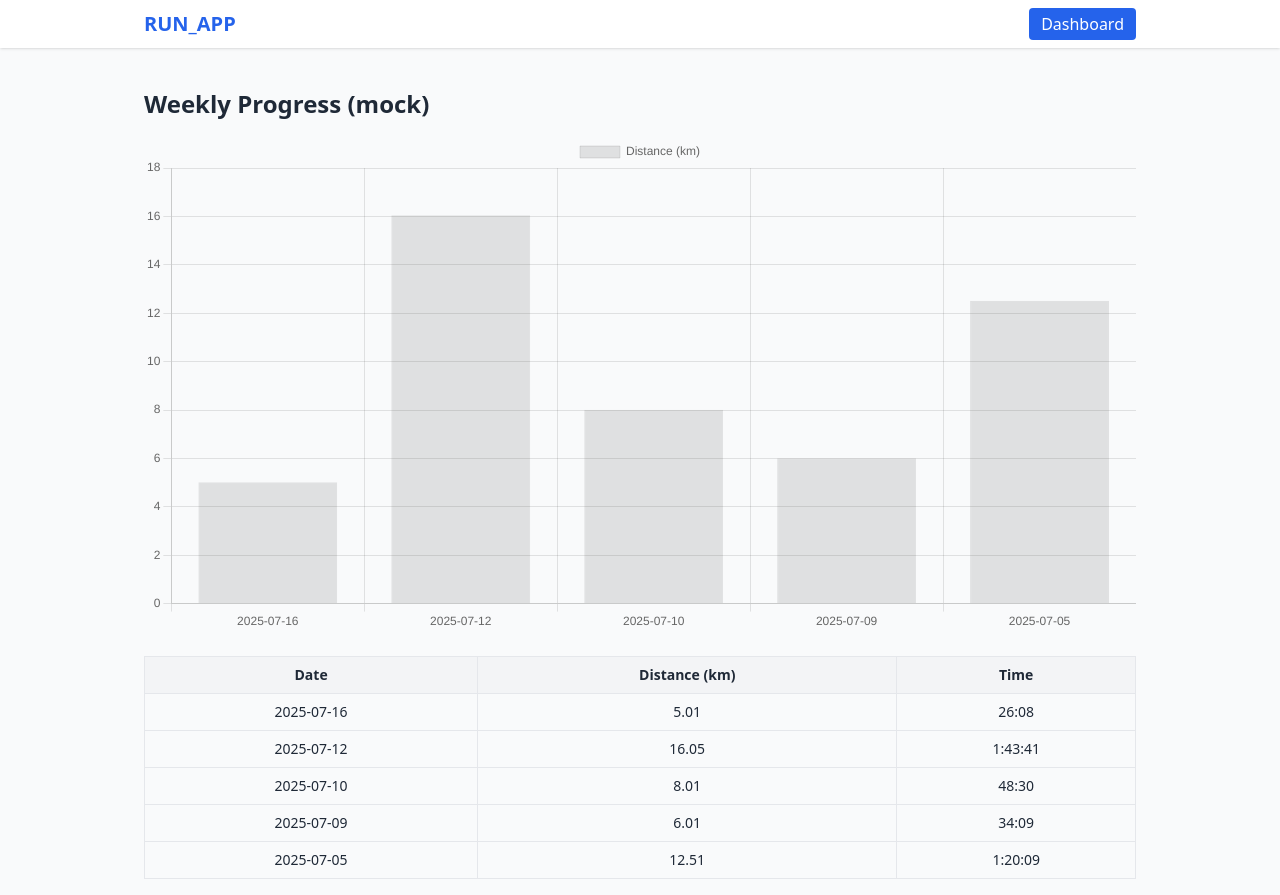
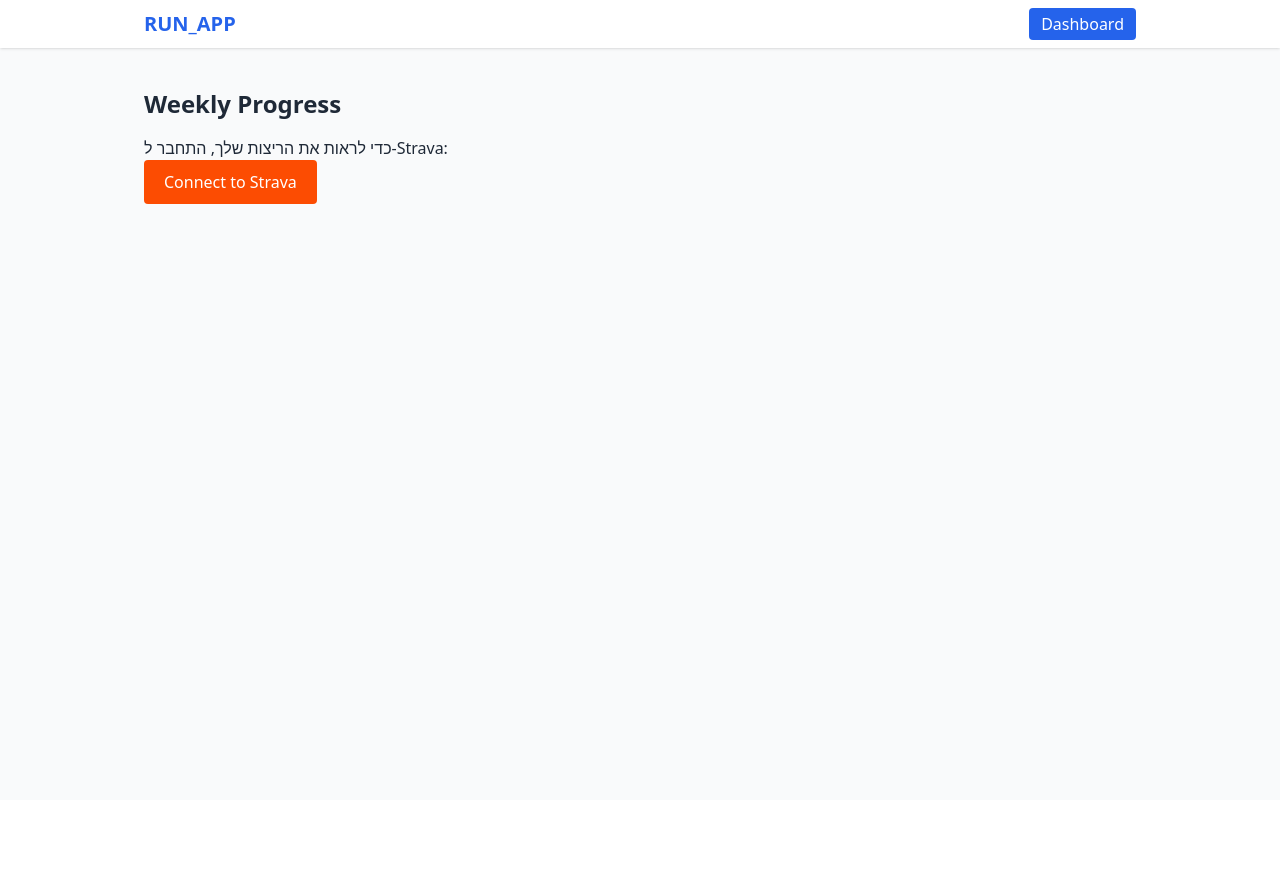
Before and after one commit to yan0321/RUN_APP, a React (Create React App) app: page /dashboard in a window 1280 px wide. After the commit the page ends 800 px from the top, so only its background shows below. Built offline with nearby package versions, Linux system fonts and the light colour scheme.

Commit message:
Strava OAuth: connect button, callback, and real dashboard data

```diff
--- a/src/App.js
+++ b/src/App.js
@@ -2,6 +2,7 @@ import React from "react";
 import { Routes, Route, Navigate } from "react-router-dom";
 import Navbar from "./components/Navbar";
 import Dashboard from "./pages/Dashboard";
+import StravaCallback from "./pages/StravaCallback";
 
 function App() {
   return (
@@ -11,6 +12,7 @@ function App() {
         <Routes>
           <Route path="/" element={<Navigate to="/dashboard" replace />} />
           <Route path="/dashboard" element={<Dashboard />} />
+          <Route path="/strava-callback" element={<StravaCallback />} />
         </Routes>
       </div>
     </div>
--- /dev/null
+++ b/src/components/StravaConnectButton.jsx
@@ -0,0 +1,35 @@
+import React from "react";
+
+const StravaConnectButton = () => {
+  const handleConnect = () => {
+    const clientId = "169003";
+    const redirectUri = "http://localhost:3000/strava-callback";
+    const responseType = "code";
+    const scope = "read,activity:read_all";
+    const approvalPrompt = "auto";
+
+    const authUrl = `https://www.strava.com/oauth/authorize?client_id=${clientId}&response_type=${responseType}&redirect_uri=${encodeURIComponent(
+      redirectUri
+    )}&scope=${encodeURIComponent(scope)}&approval_prompt=${approvalPrompt}`;
+
+    window.location.href = authUrl;
+  };
+
+  return (
+    <button
+      onClick={handleConnect}
+      style={{
+        backgroundColor: "#fc4c02",
+        color: "white",
+        padding: "10px 20px",
+        border: "none",
+        borderRadius: "4px",
+        cursor: "pointer",
+      }}
+    >
+      Connect to Strava
+    </button>
+  );
+};
+
+export default StravaConnectButton;
--- a/src/pages/Dashboard.jsx
+++ b/src/pages/Dashboard.jsx
@@ -1,20 +1,62 @@
 import React, { useEffect, useState } from "react";
 import { Bar } from "react-chartjs-2";
 import { Chart, BarElement, CategoryScale, LinearScale, Tooltip, Legend } from "chart.js";
+import StravaConnectButton from "../components/StravaConnectButton";
 import sampleRuns from "../sampleRuns.json";
 
 Chart.register(BarElement, CategoryScale, LinearScale, Tooltip, Legend);
 
 export default function Dashboard() {
   const [runs, setRuns] = useState([]);
+  const [loading, setLoading] = useState(false);
+  const [error, setError] = useState(null);
 
   useEffect(() => {
-    // simulate API call
-    setRuns(sampleRuns);
+    const token = localStorage.getItem("strava_access_token");
+    if (!token) {
+      setRuns([]);
+      return;
+    }
+    setLoading(true);
+    fetch("https://www.strava.com/api/v3/athlete/activities?per_page=20", {
+      headers: { Authorization: `Bearer ${token}` },
+    })
+      .then((res) => res.json())
+      .then((data) => {
+        if (Array.isArray(data)) {
+          // סנן רק ריצות
+          const runsOnly = data.filter((a) => a.type === "Run").slice(0, 10);
+          setRuns(
+            runsOnly.map((run) => ({
+              id: run.id,
+              date: run.start_date_local?.slice(0, 10) || run.start_date?.slice(0, 10),
+              distance: (run.distance / 1000).toFixed(2),
+              time: formatTime(run.moving_time),
+            }))
+          );
+        } else {
+          setError("שגיאה בשליפת נתונים מ-Strava");
+        }
+        setLoading(false);
+      })
+      .catch((err) => {
+        setError("שגיאה: " + err.message);
+        setLoading(false);
+      });
   }, []);
 
+  function formatTime(seconds) {
+    const h = Math.floor(seconds / 3600);
+    const m = Math.floor((seconds % 3600) / 60);
+    const s = seconds % 60;
+    return [h > 0 ? h : null, m, s]
+      .filter((v) => v !== null)
+      .map((v) => String(v).padStart(2, "0"))
+      .join(":");
+  }
+
   const labels = runs.map((r) => r.date);
-  const distances = runs.map((r) => r.distance);
+  const distances = runs.map((r) => Number(r.distance));
 
   const data = {
     labels,
@@ -27,9 +69,24 @@ export default function Dashboard() {
     ],
   };
 
+  const token = localStorage.getItem("strava_access_token");
+
+  if (!token) {
+    return (
+      <div>
+        <h2 className="text-2xl font-bold mb-4">Weekly Progress</h2>
+        <p>כדי לראות את הריצות שלך, התחבר ל-Strava:</p>
+        <StravaConnectButton />
+      </div>
+    );
+  }
+
+  if (loading) return <div>טוען נתונים מ-Strava...</div>;
+  if (error) return <div style={{ color: "red" }}>{error}</div>;
+
   return (
     <div>
-      <h2 className="text-2xl font-bold mb-4">Weekly Progress (mock)</h2>
+      <h2 className="text-2xl font-bold mb-4">Weekly Progress (Strava)</h2>
       <Bar data={data} />
       <table className="mt-6 w-full border text-sm">
         <thead className="bg-gray-100">
--- /dev/null
+++ b/src/pages/StravaCallback.jsx
@@ -0,0 +1,46 @@
+import React, { useEffect, useState } from "react";
+
+const CLIENT_ID = "169003";
+const CLIENT_SECRET = "f73957ebaa4dc5ffe0fd1785729a6ddd0e36daec";
+const REDIRECT_URI = "http://localhost:3000/strava-callback";
+
+export default function StravaCallback() {
+  const [status, setStatus] = useState("טוען...");
+  const [error, setError] = useState(null);
+
+  useEffect(() => {
+    const urlParams = new URLSearchParams(window.location.search);
+    const code = urlParams.get("code");
+    if (!code) {
+      setError("לא התקבל קוד הרשאה מ-Strava");
+      return;
+    }
+    // שלב 1: החלפת code ל-access_token
+    fetch("https://www.strava.com/oauth/token", {
+      method: "POST",
+      headers: { "Content-Type": "application/json" },
+      body: JSON.stringify({
+        client_id: CLIENT_ID,
+        client_secret: CLIENT_SECRET,
+        code,
+        grant_type: "authorization_code",
+      }),
+    })
+      .then((res) => res.json())
+      .then((data) => {
+        if (data.access_token) {
+          setStatus("התחברת בהצלחה! טוען נתוני ריצה...");
+          // שמור את ה-token בזיכרון (אפשר גם ב-localStorage)
+          localStorage.setItem("strava_access_token", data.access_token);
+          // הפנה לדשבורד
+          window.location.href = "/dashboard";
+        } else {
+          setError("שגיאה בקבלת access_token: " + (data.message || JSON.stringify(data)));
+        }
+      })
+      .catch((err) => setError("שגיאה: " + err.message));
+  }, []);
+
+  if (error) return <div style={{color: 'red'}}>{error}</div>;
+  return <div>{status}</div>;
+}
```
